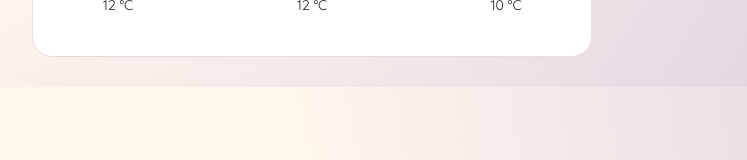
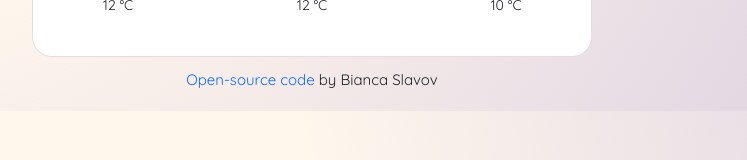
Before and after one commit to Bianca-Slavov/biancas-weather-app, a plain HTML site: page index.html in a window 1280 px wide. Shown: the part 640-800 px from the top of the page, without its empty margins (328-1075 px from the left). Drawn offline with nearby package versions, Linux system fonts and the light colour scheme; no server answers.

Commit message:
Added open-source link

```diff
--- a/index.html
+++ b/index.html
@@ -100,6 +100,7 @@
 
 </div>
     </div>
+    <span class="coded-by"><a href="https://github.com/Bianca-Slavov/biancas-weather-app" target="_blank" class="source-link">Open-source code</a> by Bianca Slavov</span>
     <script src="src/script.js"></script>
   </body>
 </html>
--- a/src/styles.css
+++ b/src/styles.css
@@ -5,6 +5,7 @@ body {
     rgb(255, 246, 236) 39.5%,
     rgba(100, 46, 122, 0.23) 100.2%
   );
+  margin-bottom: 20px;
 }
 
 h1,
@@ -62,7 +63,7 @@ a {
   display: block;
   margin: 0 auto;
   margin-top: 30px;
-  margin-bottom: 30px;
+  margin-bottom: 10px;
 }
 
 .search {
@@ -117,3 +118,8 @@ a {
   padding: 0 0 0 10px;
   background: none;
 }
+
+.coded-by {
+  margin-top: 0;
+  font-size: 15px;
+}
```
